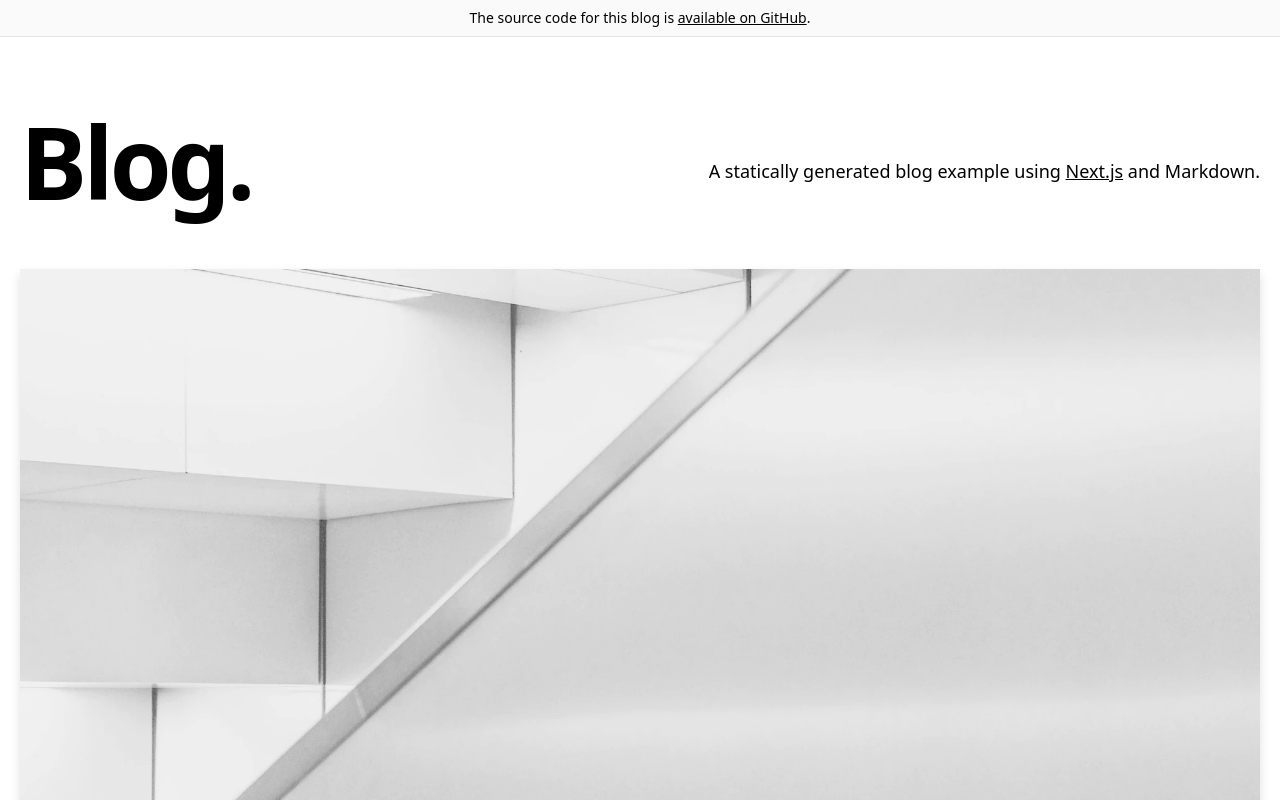
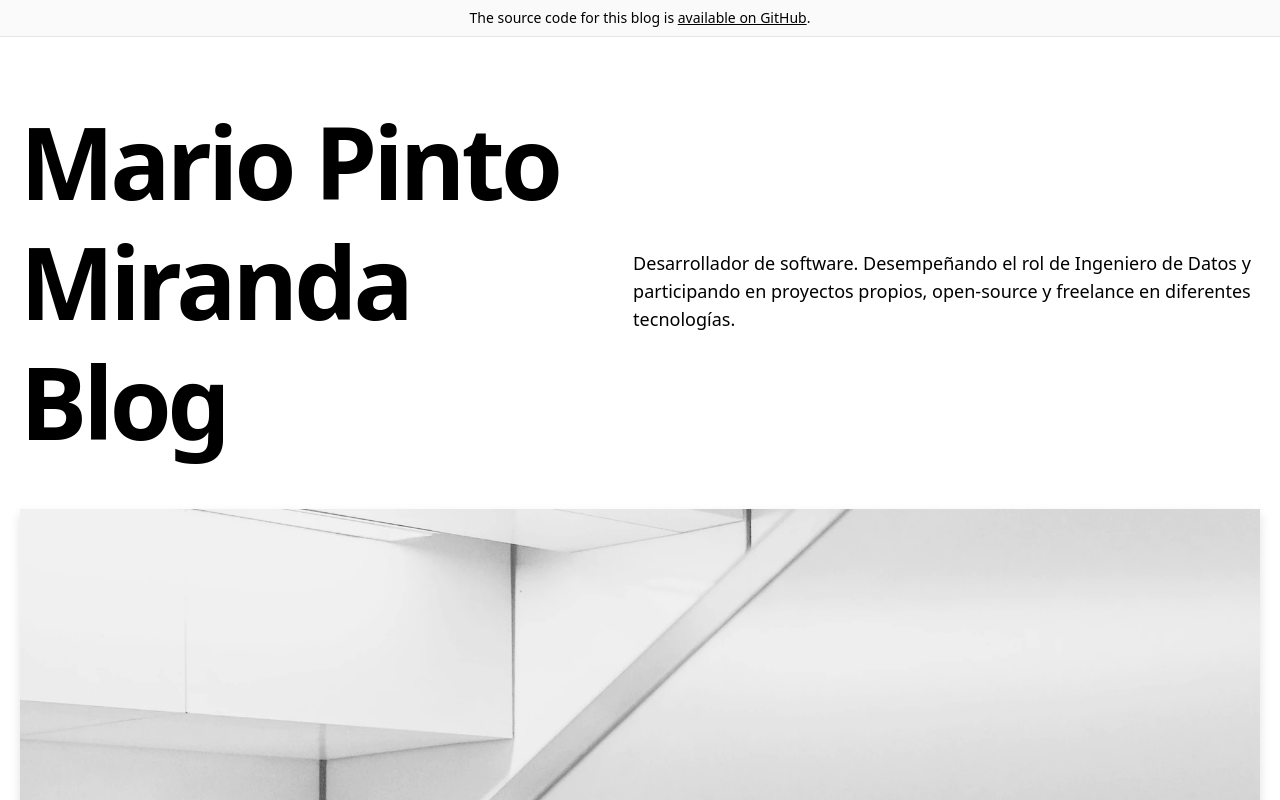
Before and after one commit to Marius9595/mario-pinto-miranda.dev, a Next.js app: page / in a window 1280 px wide. Shown: the top 800 px of the page. Built offline with nearby package versions, Linux system fonts and the light colour scheme.

Commit message:
UPDATE: new data about me in order to personalize

```diff
--- a/components/intro.tsx
+++ b/components/intro.tsx
@@ -4,17 +4,12 @@ const Intro = () => {
   return (
     <section className="flex-col md:flex-row flex items-center md:justify-between mt-16 mb-16 md:mb-12">
       <h1 className="text-5xl md:text-8xl font-bold tracking-tighter leading-tight md:pr-8">
-        Blog.
+        Mario Pinto Miranda Blog
       </h1>
       <h4 className="text-center md:text-left text-lg mt-5 md:pl-8">
-        A statically generated blog example using{' '}
-        <a
-          href="https://nextjs.org/"
-          className="underline hover:text-blue-600 duration-200 transition-colors"
-        >
-          Next.js
-        </a>{' '}
-        and {CMS_NAME}.
+        Desarrollador de software. Desempeñando el rol de Ingeniero de Datos
+        y participando en proyectos propios, open-source y freelance en diferentes
+        tecnologías.
       </h4>
     </section>
   )
--- a/components/meta.tsx
+++ b/components/meta.tsx
@@ -13,13 +13,13 @@ const Meta = () => {
         rel="icon"
         type="image/png"
         sizes="32x32"
-        href="/favicon/favicon-32x32.png"
+        href="/favicon/favicon.webp"
       />
       <link
         rel="icon"
         type="image/png"
         sizes="16x16"
-        href="/favicon/favicon-16x16.png"
+        href="/favicon/favicon.webp"
       />
       <link rel="manifest" href="/favicon/site.webmanifest" />
       <link
@@ -27,7 +27,7 @@ const Meta = () => {
         href="/favicon/safari-pinned-tab.svg"
         color="#000000"
       />
-      <link rel="shortcut icon" href="/favicon/favicon.ico" />
+      <link rel="shortcut icon" href="/favicon/favicon.webp" />
       <meta name="msapplication-TileColor" content="#000000" />
       <meta name="msapplication-config" content="/favicon/browserconfig.xml" />
       <meta name="theme-color" content="#000" />
--- a/package.json
+++ b/package.json
@@ -7,12 +7,17 @@
     "typecheck": "tsc"
   },
   "dependencies": {
+    "@chakra-ui/react": "^2.5.1",
+    "@emotion/react": "^11.10.6",
+    "@emotion/styled": "^11.10.6",
     "classnames": "^2.3.1",
     "date-fns": "^2.28.0",
+    "framer-motion": "^9.0.7",
     "gray-matter": "^4.0.3",
     "next": "latest",
     "react": "^18.2.0",
     "react-dom": "^18.2.0",
+    "react-icons": "^4.7.1",
     "remark": "^14.0.2",
     "remark-html": "^15.0.1",
     "typescript": "^4.7.4"
```
Also changed, not shown: public/favicon/favicon.webp (added), 1 other file (tests, documents, lock files or other folders).
